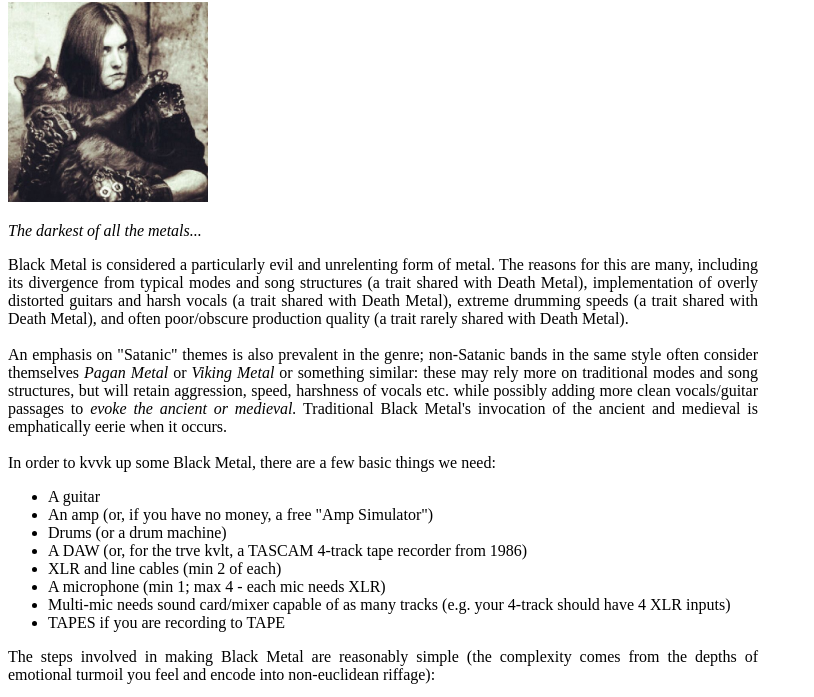
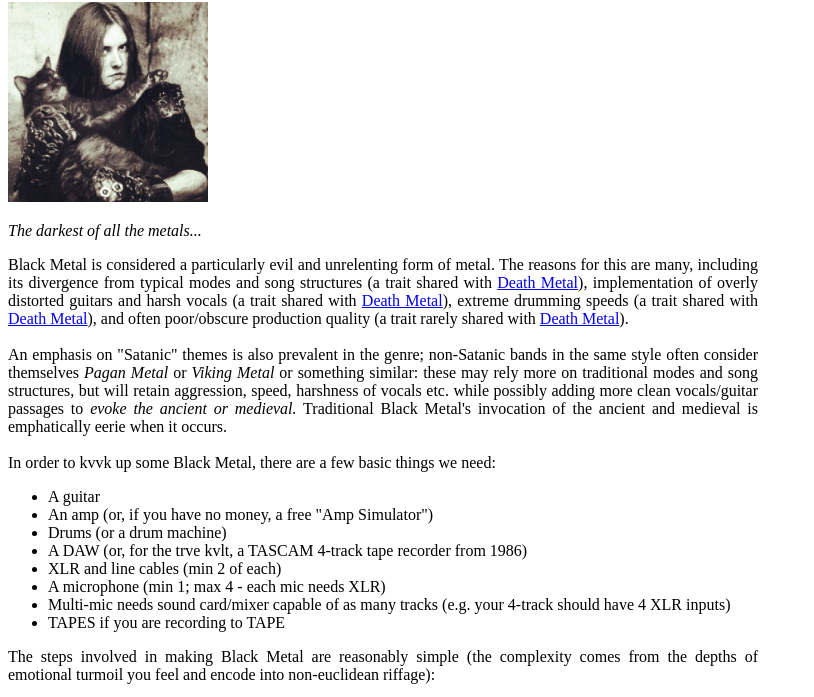
Before and after one commit to mwindz/odin_recipes, a plain HTML site: page recipes/black_metal.html in a window 1280 px wide. Shown: the part 78-775 px from the top of the page, without its empty margins (0-814 px from the left). Drawn offline with Linux system fonts and the light colour scheme.

Commit message:
Update Black Metal page

```diff
--- a/recipes/black_metal.html
+++ b/recipes/black_metal.html
@@ -23,11 +23,13 @@
 		Metal is considered a particularly evil and unrelenting
 		form of metal.  The reasons for this are many, including
 		its divergence from typical modes and song structures
-		(a trait shared with Death Metal), implementation of overly
-		distorted guitars and harsh vocals (a trait shared with Death
-		Metal), extreme drumming speeds (a trait shared with Death
-		Metal), and often poor/obscure production quality (a trait
-		rarely shared with Death Metal).<br>
+		(a trait shared with <a href="./death_metal.html">Death
+		Metal</a>), implementation of overly distorted guitars
+		and harsh vocals (a trait shared with <a href="./death_metal.html">
+		Death Metal</a>), extreme drumming speeds (a trait shared
+		with <a href="./death_metal.html">Death Metal</a>), and
+		often poor/obscure production quality (a trait 	rarely
+		shared with <a href="./death_metal.html">Death Metal</a>).<br>
 
 		<br>An emphasis on "Satanic" themes is also prevalent
 		in the genre; non-Satanic bands in the same style often
```
